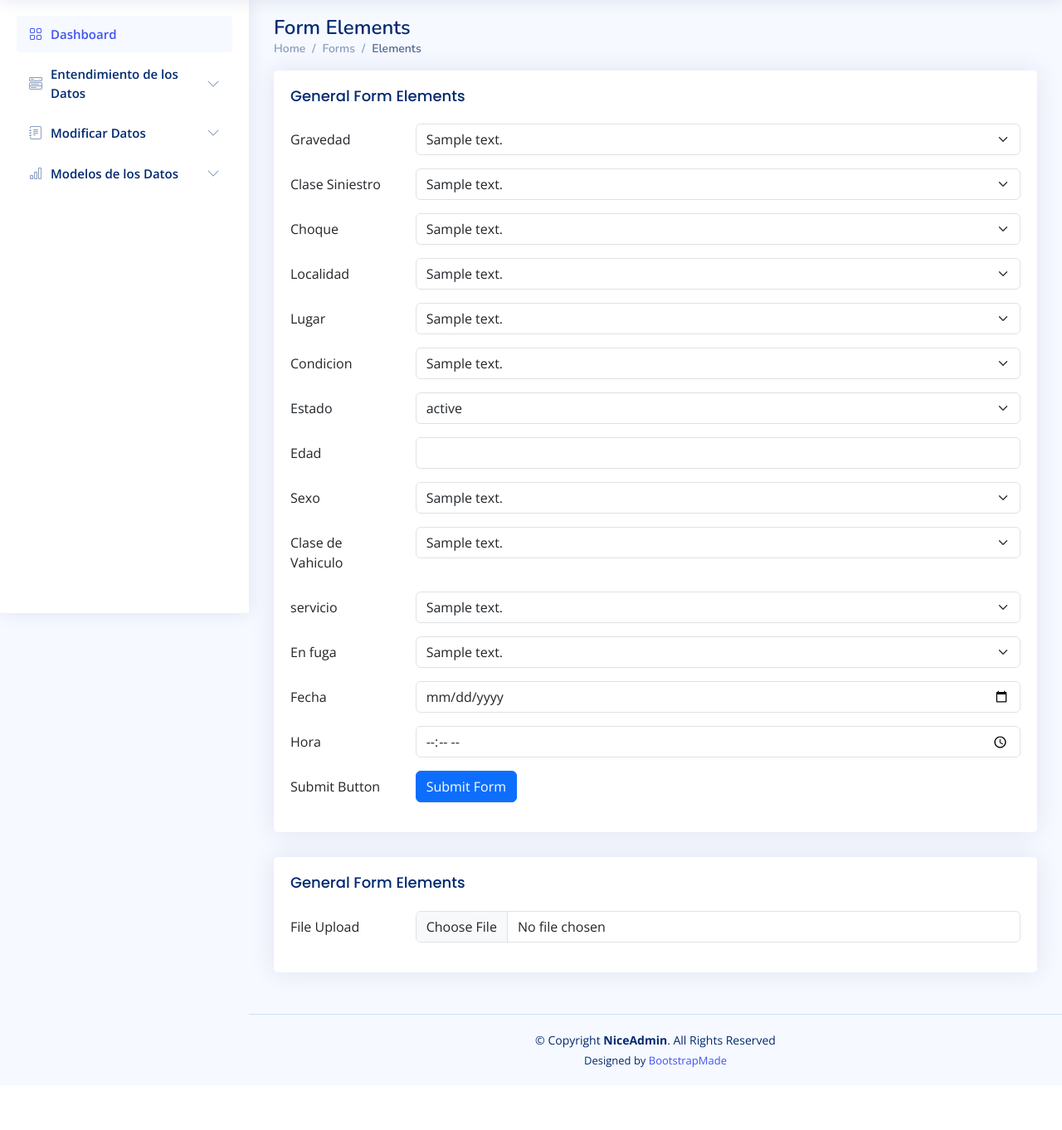
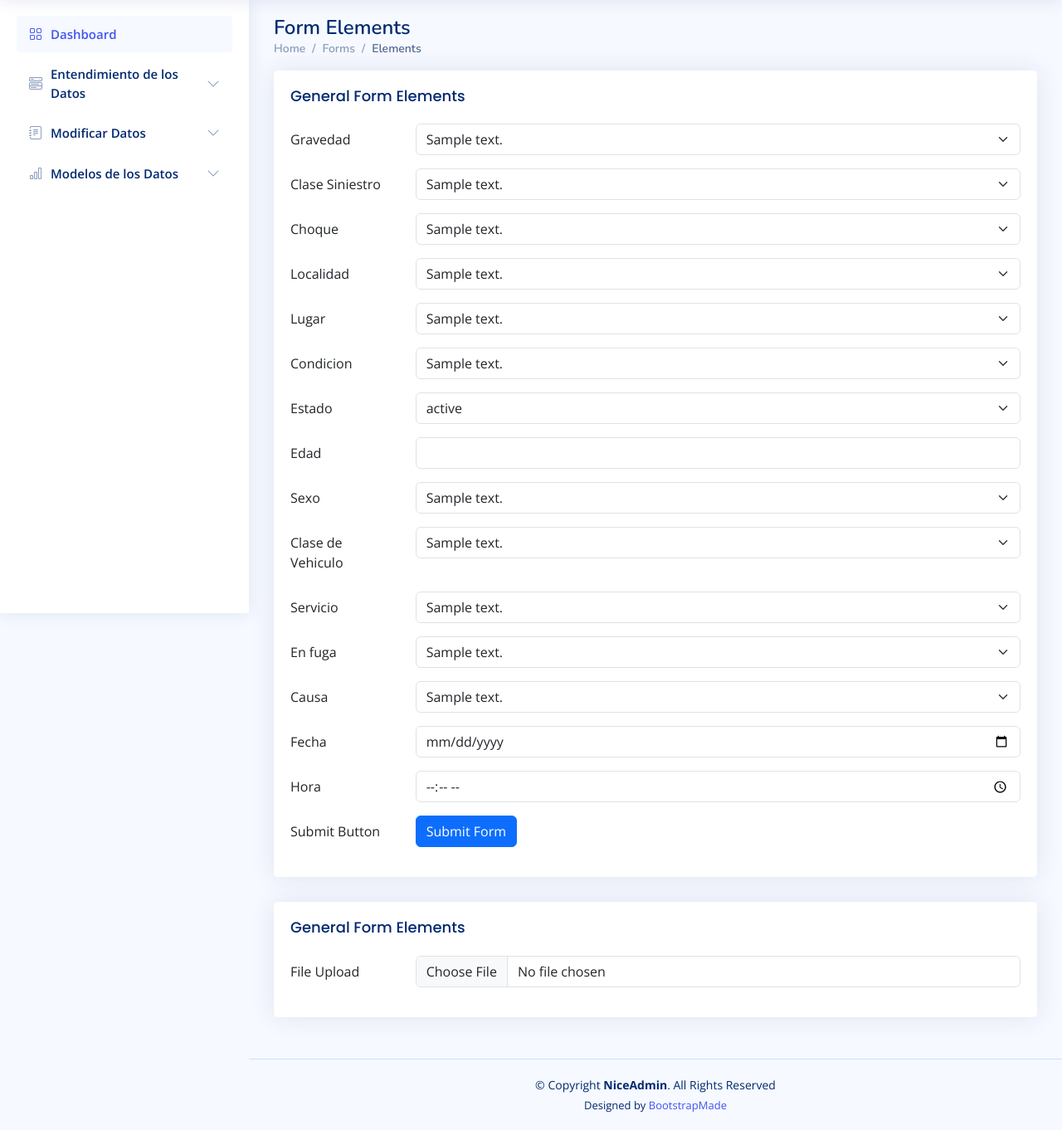
Before and after one commit to SaraCobaleda/SiniestrosViales, a Django app: page /index/crearDatos in a window 1280 px wide. Shown: the part 61-1423 px from the top of the page at 83% size. Before the commit the page ends 1348 px from the top, so only its background shows below. Run offline with Django 4.2, Linux system fonts and the light colour scheme; a user stored in the database is signed in; tables that the repository leaves empty hold one stand-in row (values such as "Sample post"); some libraries are stand-ins or nearby versions.

Commit message:
terminado el modulo para crear un nuevo dato

```diff
--- a/analiticaSiniestros/templates/crear-datos.html
+++ b/analiticaSiniestros/templates/crear-datos.html
@@ -34,7 +34,7 @@
                 <div class="row mb-3">
                   <label class="col-sm-2 col-form-label">Gravedad</label>
                   <div class="col-sm-10">
-                    <select class="form-select" aria-label="Default select example">
+                    <select name="gravedadDato" class="form-select" aria-label="Default select example" required>
                       {% for gravedad in gravedades %}
                         <option value="{{ gravedad.idGravedad }}">{{ gravedad.DescGravedad }}</option>
                       {% endfor %}
@@ -45,7 +45,7 @@
                 <div class="row mb-3">
                   <label class="col-sm-2 col-form-label">Clase Siniestro</label>
                   <div class="col-sm-10">
-                    <select class="form-select" aria-label="Default select example">
+                    <select name="claseSinisestroDato" class="form-select" aria-label="Default select example" required>
                       {% for claseSiniestro in claseSiniestros %}
                         <option value="{{ claseSiniestro.idClaseSiniestro }}">{{ claseSiniestro.DescClaseSiniestro }}</option>
                       {% endfor %}
@@ -56,7 +56,7 @@
                 <div class="row mb-3">
                   <label class="col-sm-2 col-form-label">Choque</label>
                   <div class="col-sm-10">
-                    <select class="form-select" aria-label="Default select example">
+                    <select name="choqueDato" class="form-select" aria-label="Default select example" required>
                       {% for choque in choques %}
                         <option value="{{ choque.idChoque }}">{{ choque.DescChoque }}</option>
                       {% endfor %}
@@ -67,7 +67,7 @@
                 <div class="row mb-3">
                   <label class="col-sm-2 col-form-label">Localidad</label>
                   <div class="col-sm-10">
-                    <select class="form-select" aria-label="Default select example">
+                    <select name="codigoLocalidadDato" class="form-select" aria-label="Default select example" required>
                       {% for codigoLocalidad in codigoLocalidades %}
                         <option value="{{ codigoLocalidad.idCodigoLocalidad }}">{{ codigoLocalidad.DescCodigoLocalidad }}</option>
                       {% endfor %}
@@ -78,7 +78,7 @@
                 <div class="row mb-3">
                   <label class="col-sm-2 col-form-label">Lugar</label>
                   <div class="col-sm-10">
-                    <select class="form-select" aria-label="Default select example">
+                    <select name="disenoLugarDato" class="form-select" aria-label="Default select example" required>
                       {% for disenoLugar in disenoLugares %}
                         <option value="{{ disenoLugar.idDisenoLugar }}">{{ disenoLugar.DescDisenoLugar }}</option>
                       {% endfor %}
@@ -89,7 +89,7 @@
                 <div class="row mb-3">
                   <label class="col-sm-2 col-form-label">Condicion</label>
                   <div class="col-sm-10">
-                    <select class="form-select" aria-label="Default select example">
+                    <select name="condicionDato" class="form-select" aria-label="Default select example" required>
                       {% for condicion in condiciones %}
                         <option value="{{ condicion.idCondicion }}">{{ condicion.DescCondicion }}</option>
                       {% endfor %}
@@ -100,7 +100,7 @@
                 <div class="row mb-3">
                   <label class="col-sm-2 col-form-label">Estado</label>
                   <div class="col-sm-10">
-                    <select class="form-select" aria-label="Default select example">
+                    <select name="estadoDato" class="form-select" aria-label="Default select example" required>
                       {% for estado in estados %}
                         <option value="{{ estado.idEstado }}">{{ estado.DescEstado }}</option>
                       {% endfor %}
@@ -111,14 +111,14 @@
                 <div class="row mb-3">
                   <label for="inputNumber" class="col-sm-2 col-form-label">Edad</label>
                   <div class="col-sm-10">
-                    <input type="number" class="form-control">
+                    <input name="edadDato" type="number" class="form-control" required>
                   </div>
                 </div>
 
                 <div class="row mb-3">
                   <label class="col-sm-2 col-form-label">Sexo</label>
                   <div class="col-sm-10">
-                    <select class="form-select" aria-label="Default select example">
+                    <select name="sexoDato" class="form-select" aria-label="Default select example" required>
                       {% for sexo in sexos %}
                         <option value="{{ sexo.idSexo }}">{{ sexo.DescSexo }}</option>
                       {% endfor %}
@@ -127,9 +127,9 @@
                 </div>
 
                 <div class="row mb-3">
-                  <label class="col-sm-2 col-form-label">Clase de Vahiculo</label>
+                  <label class="col-sm-2 col-form-label">Clase de Vehiculo</label>
                   <div class="col-sm-10">
-                    <select class="form-select" aria-label="Default select example">
+                    <select name="claseVehiculoDato" class="form-select" aria-label="Default select example" required>
                       {% for claseVehiculo in claseVehiculos %}
                         <option value="{{ claseVehiculo.idClaseVehiculo }}">{{ claseVehiculo.DescClaseVehiculo }}</option>
                       {% endfor %}
@@ -138,9 +138,9 @@
                 </div>
 
                 <div class="row mb-3">
-                  <label class="col-sm-2 col-form-label">servicio</label>
+                  <label class="col-sm-2 col-form-label">Servicio</label>
                   <div class="col-sm-10">
-                    <select class="form-select" aria-label="Default select example">
+                    <select name="servicioDato" class="form-select" aria-label="Default select example" required>
                       {% for servicio in servicios %}
                         <option value="{{ servicio.idServicio }}">{{ servicio.DescServicio }}</option>
                       {% endfor %}
@@ -151,7 +151,7 @@
                 <div class="row mb-3">
                   <label class="col-sm-2 col-form-label">En fuga</label>
                   <div class="col-sm-10">
-                    <select class="form-select" aria-label="Default select example">
+                    <select name="enfugaDato" class="form-select" aria-label="Default select example" required>
                       {% for enfuga in enfugas %}
                         <option value="{{ enfuga.idEnfuga }}">{{ enfuga.DescEnfuga }}</option>
                       {% endfor %}
@@ -160,15 +160,26 @@
                 </div>
 
                 <div class="row mb-3">
+                  <label class="col-sm-2 col-form-label">Causa</label>
+                  <div class="col-sm-10">
+                    <select name="codigoCausaDato" class="form-select" aria-label="Default select example" required>
+                      {% for codigoCausa in codigoCausas %}
+                        <option value="{{ codigoCausa.idCodigoCausa }}">{{ codigoCausa.DescCodigoCausa }}</option>
+                      {% endfor %}
+                    </select>
+                  </div>
+                </div>
+
+                <div class="row mb-3">
                   <label for="inputDate" class="col-sm-2 col-form-label">Fecha</label>
                   <div class="col-sm-10">
-                    <input type="date" class="form-control">
+                    <input name="fechaDato" type="date" class="form-control" required>
                   </div>
                 </div>
                 <div class="row mb-3">
                   <label for="inputTime" class="col-sm-2 col-form-label">Hora</label>
                   <div class="col-sm-10">
-                    <input type="time" class="form-control">
+                    <input name="horaDato" type="time" class="form-control" required>
                   </div>
                 </div>
 
--- a/analiticaSiniestros/views.py
+++ b/analiticaSiniestros/views.py
@@ -4,6 +4,8 @@ from django.contrib.auth.decorators import login_required
 
 import plotly.graph_objects as go
 import plotly.express as px
+from datetime import datetime
+from django.utils import timezone
 
 from analiticaSiniestros.models import *
 
@@ -147,7 +149,7 @@ def basicQuestions(request):
 
 @login_required
 def crearDatos(request):
-    gravedades = Gravedad.objects.all()
+    gravedad = Gravedad.objects.all()
     claseSinisestro = ClaseSiniestro.objects.all()
     choque = Choque.objects.all()
     codigoLocalidad = CodigoLocalidad.objects.all()
@@ -161,7 +163,44 @@ def crearDatos(request):
     codigoCausa = CodigoCausa.objects.all()
 
     if request.method == 'POST':
-        return render(request, 'crear-datos.html', {'gravedades': gravedades,
+        gravedadDato = request.POST.get('gravedadDato')
+        claseSinisestroDato = request.POST.get('claseSinisestroDato')
+        choqueDato = request.POST.get('choqueDato')
+        codigoLocalidadDato = request.POST.get('codigoLocalidadDato')
+        disenoLugarDato = request.POST.get('disenoLugarDato')
+        condicionDato = request.POST.get('condicionDato')
+        estadoDato = request.POST.get('estadoDato')
+        edadDato = request.POST.get('edadDato')
+        sexoDato = request.POST.get('sexoDato')
+        claseVehiculoDato = request.POST.get('claseVehiculoDato')
+        servicioDato = request.POST.get('servicioDato')
+        enfugaDato = request.POST.get('enfugaDato')
+        codigoCausaDato = request.POST.get('codigoCausaDato')
+        fechaDato = request.POST.get('fechaDato')
+        horaDato = request.POST.get('horaDato')
+        fecha = datetime.strptime(fechaDato, "%Y-%m-%d")
+        hora = datetime.strptime(horaDato, "%H:%M")
+        fecha_hora = datetime.combine(fecha.date(), hora.time())
+        fecha_hora = timezone.make_aware(fecha_hora,  timezone=timezone.get_current_timezone())
+
+
+        siniestro = Siniestro(gravedad = gravedadDato,
+                              claseSiniestro = claseSinisestroDato,
+                              choque = choqueDato,
+                              codigoLocalidad = codigoLocalidadDato,
+                              disenoLugar = disenoLugarDato,
+                              condicion = condicionDato,
+                              estado = estadoDato,
+                              edad = edadDato,
+                              sexo = sexoDato,
+                              claseVehiculo = claseVehiculoDato,
+                              servicio = servicioDato,
+                              enfuga = enfugaDato,
+                              codigoCausa = codigoCausaDato,
+                              fechaHora = fecha_hora)
+        siniestro.save()
+
+        return render(request, 'crear-datos.html', {'gravedades': gravedad,
                                                     'claseSiniestros': claseSinisestro,
                                                     'choques': choque,
                                                     'codigoLocalidades': codigoLocalidad,
@@ -175,7 +214,7 @@ def crearDatos(request):
                                                     'codigoCausas': codigoCausa})
 
     else:
-        return render(request, 'crear-datos.html', {'gravedades': gravedades,
+        return render(request, 'crear-datos.html', {'gravedades': gravedad,
                                                     'claseSiniestros': claseSinisestro,
                                                     'choques': choque,
                                                     'codigoLocalidades': codigoLocalidad,
```
